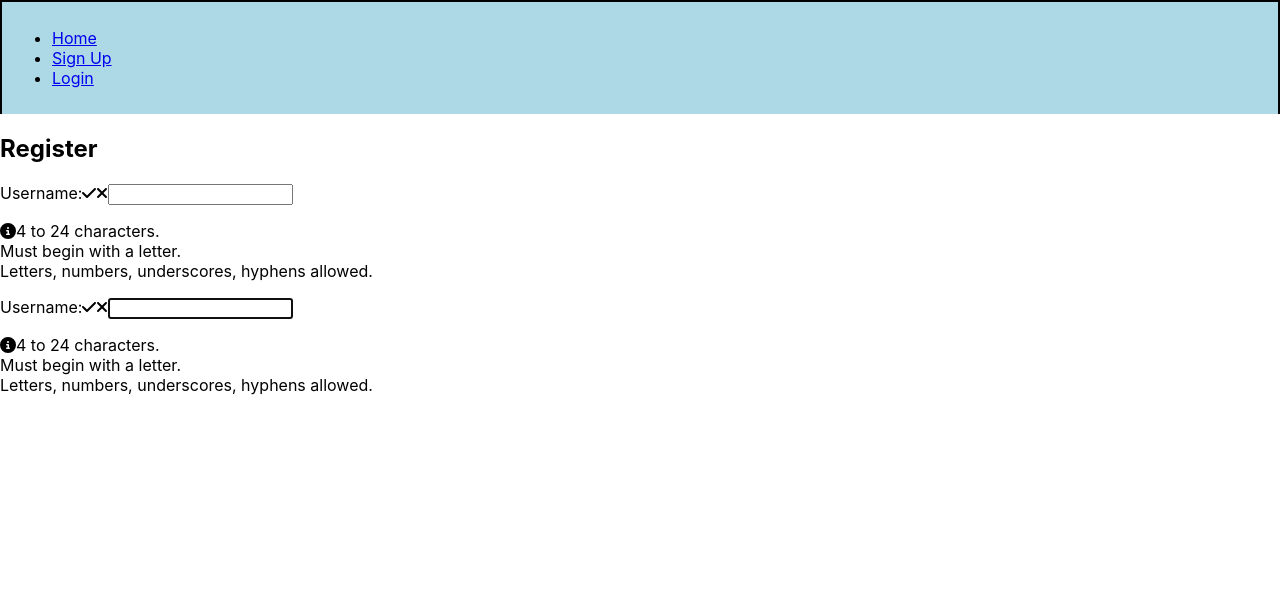
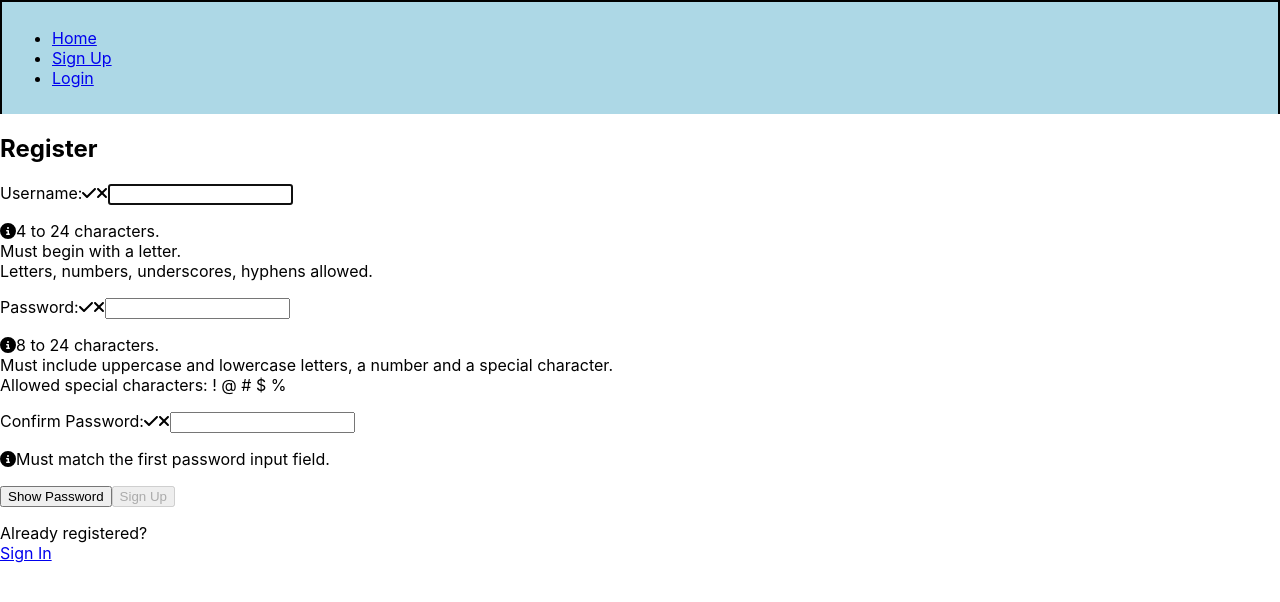
Before and after one commit to Stefan-ys/Store, a React (Create React App) app in the folder react-frontend/: page /signup in a window 1280 px wide. Shown: the top 602 px of the page. Built offline with nearby package versions, Linux system fonts and the light colour scheme.

Commit message:
Add files via upload

```diff
--- a/react-frontend/src/components/root/users/signUp/SignUp.jsx
+++ b/react-frontend/src/components/root/users/signUp/SignUp.jsx
@@ -1,12 +1,14 @@
 import React, {useState, useRef, useEffect} from "react";
 import {faCheck, faTimes, faInfoCircle} from "@fortawesome/free-solid-svg-icons";
 import {FontAwesomeIcon} from "@fortawesome/react-fontawesome";
+import SignUpService from "../../../../services/login/LoginService";
+import {usePasswordToggler} from "../../../../hooks/usePasswordToggler";
 
 const USER_REGEX = /^[a-zA-Z][a-zA-Z0-9-_]{4,20}$/;
 const PASSWORD_REGEX = /^(?=.*[a-z])(?=.*[A-Z])(?=.*[0-9])(?=.*[!@#$%]).{8,24}$/;
 
 
-const SignUpForm = () => {
+const SignUp = () => {
     const userRef = useRef();
     const errRef = useRef();
 
@@ -25,36 +27,68 @@ const SignUpForm = () => {
     const [errMsg, setErrMsg] = useState("");
     const [success, setSuccess] = useState(false);
 
+    const {type, handlePasswordVisibility, passwordVisibility} = usePasswordToggler();
+
     useEffect(() => {
         userRef.current.focus();
     }, [])
 
     useEffect(() => {
-        const result = USER_REGEX.test(user);
-        console.log(result);
-        console.log(user);
-        setValidName(result);
+        setValidName(USER_REGEX.test(user));
     }, [user])
 
-    useEffect(() => {
-        const result = PASSWORD_REGEX.test(password);
-        console.log(result);
-        console.log(password);
-        setValidPassword(result);
-        const match = password === matchPassword;
-        setValidMatch(match);
-    }, [password, matchPassword])
 
     useEffect(() => {
-        setErrMsg("");
-    }, [user, password, matchPassword])
+        setValidPassword(PASSWORD_REGEX.test(password));
+        setValidMatch(password === matchPassword);
+    }, [password])
 
 
+    const handleSubmit = async (e) => {
+        e.preventDefault();
+        // if button enabled with JS hack
+        if (!validName || !validPassword) {
+            setErrMsg("Invalid Entry");
+            return;
+        }
+
+        SignUpService()
+            .then((response) => {
+                console.log(response?.data);
+                console.log(response?.accessToken);
+                console.log(JSON.stringify(response))
+                setSuccess(true);
+
+                setUser("");
+                setPassword("");
+                setMatchPassword("");
+            })
+            .catch((error) => {
+                if (!error?.response) {
+                    setErrMsg("No Server Response");
+                } else if (error.response?.status === 409) {
+                    setErrMsg("Username Taken");
+                } else {
+                    setErrMsg("Registration Failed")
+                }
+                errRef.current.focus();
+            })
+    }
+
     return (
+        <>
+            {success ? (
+                <section>
+                    <h1>Success!</h1>
+                    <p>
+                        <a href="#">Sign In</a>
+                    </p>
+                </section>
+            ) : (
                 <section>
                     <p ref={errRef} className={errMsg ? "errmsg" : "offscreen"} aria-live="assertive">{errMsg}</p>
                     <h1>Register</h1>
-            <form>
+                    <form onSubmit={handleSubmit}>
                         <label htmlFor="username">
                             Username:
                             <FontAwesomeIcon icon={faCheck} className={validName ? "valid" : "hide"}/>
@@ -80,34 +114,70 @@ const SignUpForm = () => {
                             Letters, numbers, underscores, hyphens allowed.
                         </p>
 
+
                         <label htmlFor="password">
-                    Username:
-                    <FontAwesomeIcon icon={faCheck} className={validName ? "valid" : "hide"}/>
-                    <FontAwesomeIcon icon={faTimes} className={validName || !user ? "hide" : "invalid"}/>
+                            Password:
+                            <FontAwesomeIcon icon={faCheck} className={validPassword ? "valid" : "hide"}/>
+                            <FontAwesomeIcon icon={faTimes}
+                                             className={validPassword || !password ? "hide" : "invalid"}/>
                         </label>
                         <input
-                    type="password"
+                            type={type}
                             id="password"
-                    ref={userRef}
-                    onChange={(e) => setUser(e.target.value)}
-                    value={user}
+                            onChange={(e) => setPassword(e.target.value)}
+                            value={password}
                             required
-                    aria-invalid={validName ? "false" : "true"}
-                    aria-describedby="uidnote"
-                    onFocus={() => setUserFocus(true)}
-                    onBlur={() => setUserFocus(false)}
+                            aria-invalid={validPassword ? "false" : "true"}
+                            aria-describedby="pwdnote"
+                            onFocus={() => setPasswordFocus(true)}
+                            onBlur={() => setPasswordFocus(false)}
                         />
-                <p id="uidnote" className={userFocus && user && !validName ? "instructions" : "offscreen"}>
+
+                        <p id="pwdnote" className={passwordFocus && !validPassword ? "instructions" : "offscreen"}>
                             <FontAwesomeIcon icon={faInfoCircle}/>
-                    4 to 24 characters.<br/>
-                    Must begin with a letter.<br/>
-                    Letters, numbers, underscores, hyphens allowed.
+                            8 to 24 characters.<br/>
+                            Must include uppercase and lowercase letters, a number and a special character.<br/>
+                            Allowed special characters: <span aria-label="exclamation mark">!</span> <span
+                            aria-label="at symbol">@</span> <span aria-label="hashtag">#</span> <span
+                            aria-label="dollar sign">$</span> <span aria-label="percent">%</span>
                         </p>
 
 
+                        <label htmlFor="confirm_pwd">
+                            Confirm Password:
+                            <FontAwesomeIcon icon={faCheck} className={validMatch && matchPassword ? "valid" : "hide"}/>
+                            <FontAwesomeIcon icon={faTimes}
+                                             className={validMatch || !matchPassword ? "hide" : "invalid"}/>
+                        </label>
+                        <input
+                            type={type}
+                            id="confirm_pwd"
+                            onChange={(e) => setMatchPassword(e.target.value)}
+                            value={matchPassword}
+                            required
+                            aria-invalid={validMatch ? "false" : "true"}
+                            aria-describedby="confirmnote"
+                            onFocus={() => setMatchFocus(true)}
+                            onBlur={() => setMatchFocus(false)}
+                        />
+                        <p id="confirmnote" className={matchFocus && !validMatch ? "instructions" : "offscreen"}>
+                            <FontAwesomeIcon icon={faInfoCircle}/>
+                            Must match the first password input field.
+                        </p>
+                        <button onClick={handlePasswordVisibility}>{passwordVisibility ? 'Show' : 'Hide'} Password
+                        </button>
+                        <button disabled={!validName || !validPassword || !validMatch}>Sign Up</button>
                     </form>
+                    <p>
+                        Already registered?<br/>
+                        <span className="line">
+                            {/*put router link here*/}
+                            <a href="#">Sign In</a>
+                        </span>
+                    </p>
                 </section>
+            )}
+        </>
     )
-
 }
-export default SignUpForm;
+export default SignUp;
```
Lines whose indentation alone changed are shown as unchanged.
